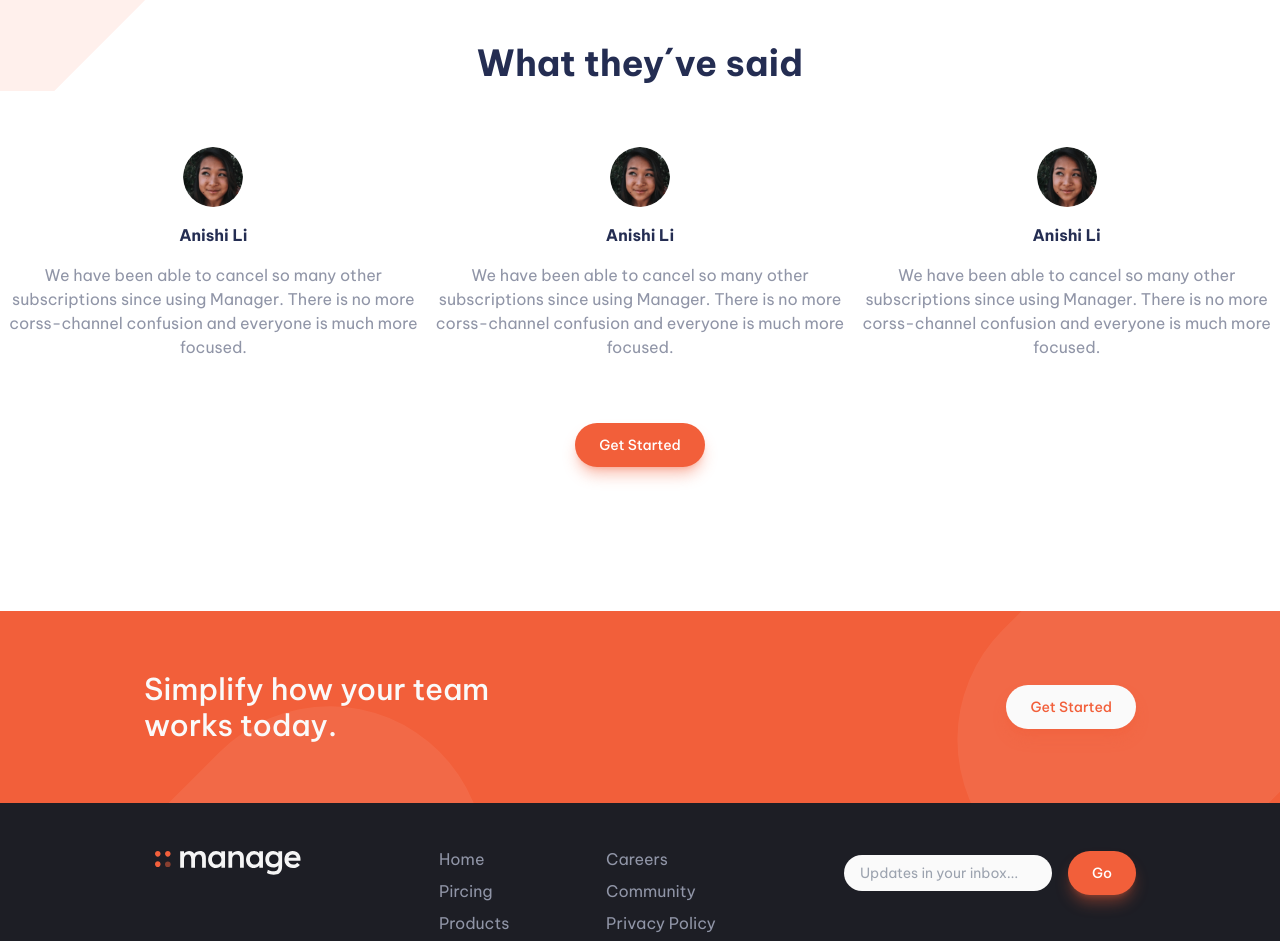
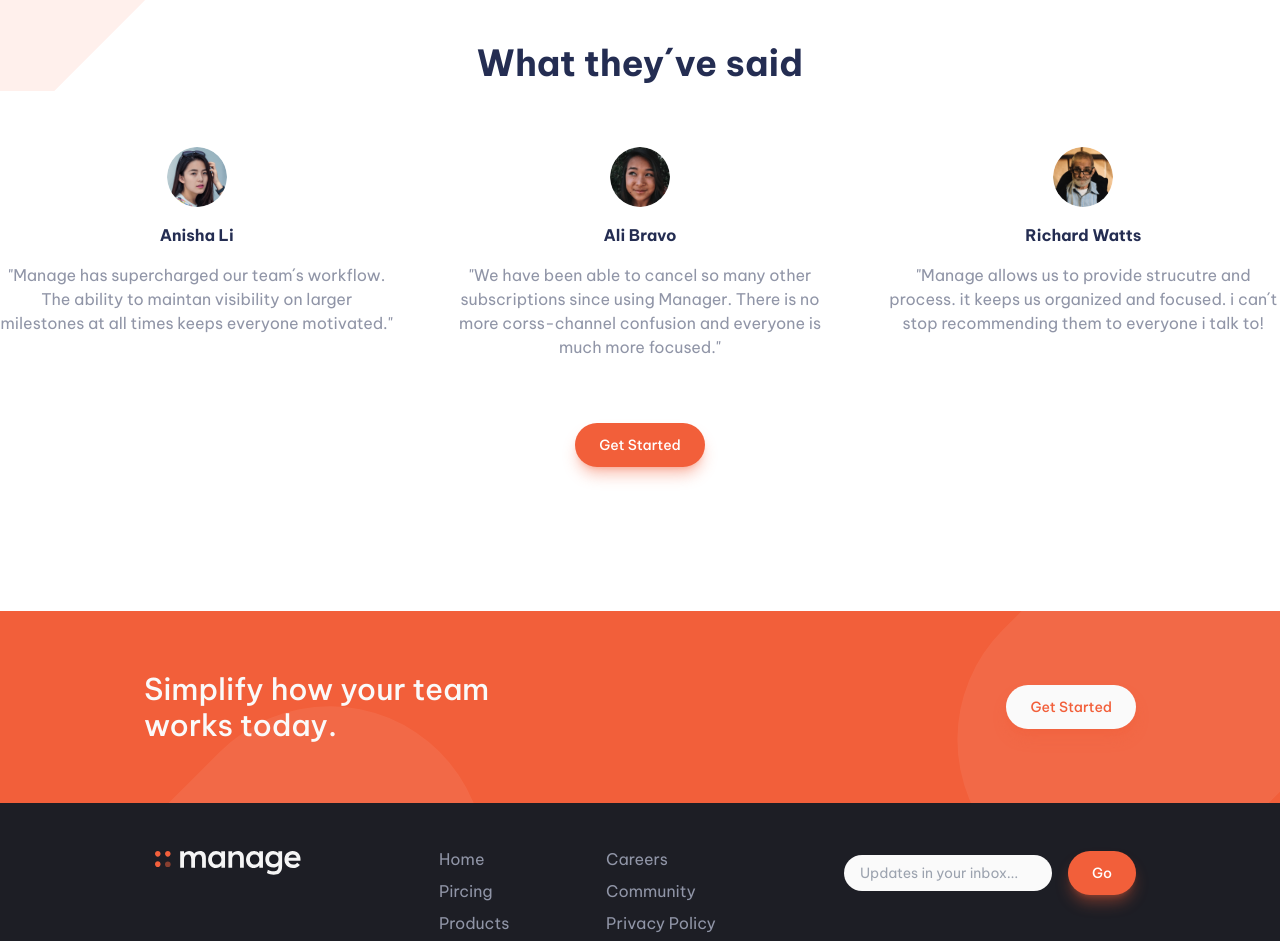
Before and after one commit to matias-d/manage-landing-page, a Next.js app: page / in a window 1280 px wide. Shown: the part 1409-2350 px from the top of the page. Built offline with nearby package versions, Linux system fonts and the light colour scheme; what tailwindcss-animated would draw is missing.

Commit message:
FEAT: add slider reviews 🔁

```diff
--- a/package.json
+++ b/package.json
@@ -13,6 +13,7 @@
     "next": "14.0.4",
     "react": "^18",
     "react-dom": "^18",
+    "swiper": "^11.0.5",
     "tailwind-merge": "^2.2.0"
   },
   "devDependencies": {
--- a/src/app/globals.css
+++ b/src/app/globals.css
@@ -1,3 +1,7 @@
 @tailwind base;
 @tailwind components;
 @tailwind utilities;
+
+.swiper-pagination-bullet {
+    background: hsl(12, 88%, 59%)!important;
+}
--- a/src/components/home/sections/diferences/index.tsx
+++ b/src/components/home/sections/diferences/index.tsx
@@ -8,7 +8,7 @@ export default function Diferences() {
     <section className="lg:px-36 px-4 flex flex-col lg:flex-row w-full item-start justify-between lg:mb-32  relative pt-24 lg:pt-0 mb-2">
         <section className="flex-1 flex flex-col items-center lg:items-start gap-y-4 lg:gap-y-6 mb-12 lg:mb-0 animate-fade-up">
             <Title>What´s different about Manage?</Title>
-            <Parragraph className="text-center w-80 lg:text-start lg:w-auto">Manage provides all the funcionality your team needs, without the complexity. Our software is tailor-made for modern digital product teams.</Parragraph>
+            <Parragraph className="text-center w-80 lg:text-start ">Manage provides all the funcionality your team needs, without the complexity. Our software is tailor-made for modern digital product teams.</Parragraph>
         </section>
         <section className="flex-1 space-y-10">
             {
--- a/src/components/home/sections/reviews/card.tsx
+++ b/src/components/home/sections/reviews/card.tsx
@@ -1,12 +1,24 @@
 import Parragraph from "@/components/ui/parragraph";
 import Image from "next/image";
 
-export function Card() {
+interface ReviewI {
+  name : string
+  review : string
+  id : number
+  avatar : string
+}
+
+interface CardProps {
+  review : ReviewI
+}
+
+
+export default function Card({ review } : CardProps) {
   return (
     <article className="flex flex-col gap-y-4 items-center">
-        <Image alt="lol" src='/images/avatar-ali.png' width='60' height='60' className="rounded-full object-cover"/>
-        <h4 className="font-bold text-primary-dark-blue">Anishi Li</h4>
-        <Parragraph className="text-center">We have been able to cancel so many other subscriptions since using Manager. There is no more corss-channel confusion and everyone is much more focused.</Parragraph>
+        <Image alt={`photo of ${review.name}`} src={review.avatar} width='60' height='60' className="rounded-full object-cover"/>
+        <h4 className="font-bold text-primary-dark-blue">{review.name}</h4>
+        <Parragraph className="text-center w-80 lg:w-auto">{review.review}</Parragraph>
     </article>
   )
 }
--- a/src/components/home/sections/reviews/index.tsx
+++ b/src/components/home/sections/reviews/index.tsx
@@ -1,16 +1,13 @@
 import Button from "@/components/ui/button";
 import Title from "@/components/ui/title";
-import { Card } from "./card";
+import ReviewsList from "./reviews-list";
+
 
 export default function Reviews() {
   return (
     <section className="w-full flex flex-col gap-y-16 items-center py-12 mb-24 ">
         <Title className="animate-fade-up">What they´ve said</Title>
-        <section className="flex w-full justify-between items-center">
-            <Card />
-            <Card />
-            <Card />
-        </section>
+        <ReviewsList />
         <Button className="py-3 text-sm animate-fade-up">
             Get Started
         </Button>
--- /dev/null
+++ b/src/components/home/sections/reviews/reviews-list.tsx
@@ -0,0 +1,53 @@
+"use client"
+
+import { Swiper, SwiperSlide } from 'swiper/react'
+import { Navigation, Pagination, Thumbs } from 'swiper/modules';
+import { reviews } from '@/utils/reviews';
+import Card from './card';
+
+import 'swiper/css';
+import 'swiper/css/navigation';
+import 'swiper/css/pagination';
+
+const breakpoints = {
+    320: {
+        slidesPerView: 1,
+        slidesPerGroup: 1,
+
+    },
+    768: {
+        slidesPerView: 2,
+    },
+    1024: {
+        slidesPerView: 3,
+    },
+    1440: {
+        slidesPerView: 3,
+    }
+
+}
+
+export default function ReviewsList() {
+  return (
+        <Swiper
+        loop={true}
+        spaceBetween={50}
+        breakpoints={breakpoints}
+        slidesPerView={3}
+        grabCursor={true}
+        modules={[Navigation, Thumbs, Pagination]}
+        pagination={{el: '.pagination', clickable: true}}
+        className='w-[100vw] md:w-full overflow-hidden animate-fade-up'
+    >
+
+        {
+          reviews.map(review => (
+            <SwiperSlide key={review.id}>
+                <Card review={review}/>
+            </SwiperSlide>
+            ))
+        }
+        <div className="pagination text-center pt-4 gap-x-2 lg:hidden flex justify-center items-center"></div>
+    </Swiper>
+  )
+}
--- a/src/components/icons/icon-hamburger.tsx
+++ b/src/components/icons/icon-hamburger.tsx
@@ -1,6 +1,6 @@
 
 export default function IconHamburger() {
     return (
-        <svg xmlns="http://www.w3.org/2000/svg" width="25" height="18"><g fill="#242D52" fill-rule="evenodd"><path d="M0 0h25v4H0zM0 7h25v4H0zM0 14h25v4H0z"/></g></svg>
+        <svg xmlns="http://www.w3.org/2000/svg" width="25" height="18"><g fill="#242D52" fillRule="evenodd"><path d="M0 0h25v4H0zM0 7h25v4H0zM0 14h25v4H0z"/></g></svg>
     )
   }
--- /dev/null
+++ b/src/utils/reviews.ts
@@ -0,0 +1,26 @@
+export const reviews = [
+    {
+        id : 1,
+        name : 'Anisha Li',
+        review : '"Manage has supercharged our team´s workflow. The ability to maintan visibility on larger milestones at all times keeps everyone motivated."',
+        avatar : '/images/avatar-anisha.png'
+    },
+    {
+        id : 2,
+        name : 'Ali Bravo',
+        review : '"We have been able to cancel so many other subscriptions since using Manager. There is no more corss-channel confusion and everyone is much more focused."',
+        avatar : '/images/avatar-ali.png'
+    },
+    {
+        id : 3,
+        name : 'Richard Watts',
+        review : '"Manage allows us to provide strucutre and process. it keeps us organized and focused. i can´t stop recommending them to everyone i talk to!',
+        avatar : '/images/avatar-richard.png'
+    },
+    {
+        id : 4,
+        name : 'Shanai Gough',
+        review : '"Their software allows us to track, manage and collaborate on our projects form anywhere. it keeps the whole team in-sync without being intrusive."',
+        avatar : '/images/avatar-shanai.png'
+    }
+]
```
Also changed, not shown: 1 other file (tests, documents, lock files or other folders).
